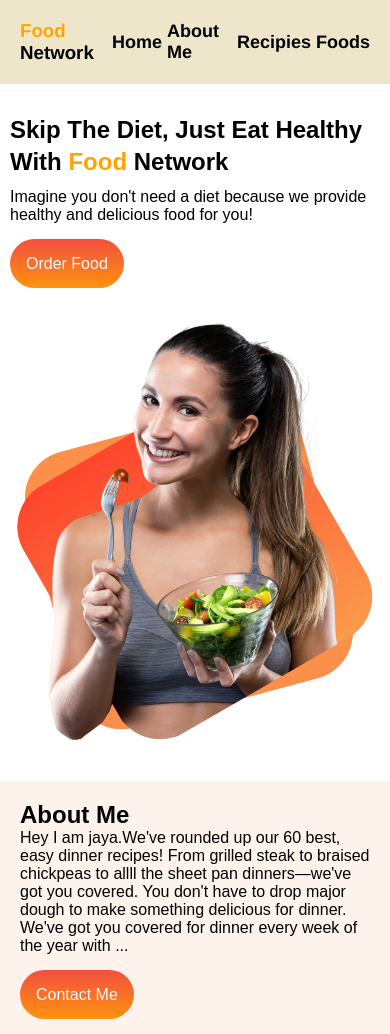
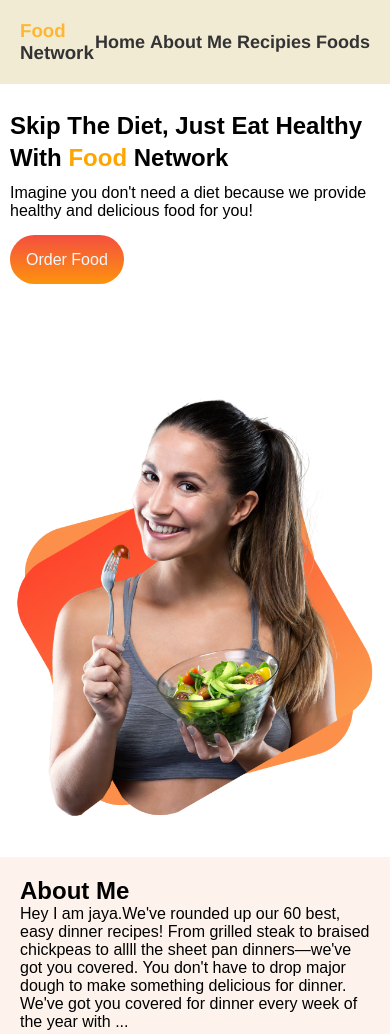
Before and after one commit to Etudiant-noir21/restaurant, a plain HTML site: page index.html in a window 390 px wide. Shown: the top 1034 px of the page. Drawn offline with Linux system fonts and the light colour scheme.

Commit message:
modification du mode appareil

```diff
--- a/style.css
+++ b/style.css
@@ -18,14 +18,18 @@ header{
     padding: 20px 20px;
     display: flex;
     justify-content: space-between;
-    align-items: center; background: fixed;
+    align-items: center; background-attachment: fixed;
     background-color: #eee6ca;
+    position: fixed;
+    width: 100%;
+    opacity: 0.80;
     font-family: 'Franklin Gothic Medium', 'Arial Narrow', Arial, sans-serif;
 }
 header ul{
     display: flex;
     align-items: center;
     gap: 20px;
+    justify-content: flex-end;
 
 }
 header ul a{
@@ -38,7 +42,7 @@ header ul a:hover{
 }
       /* <<<<<<<<<<<<<<< la partie section >>>>>>> */
       section .first{
-        padding: 30px 80px;
+        padding: 80px 80px;
         display: flex;
         justify-content: space-between;
         align-items: center;
@@ -157,16 +161,24 @@ header ul a:hover{
           header{
             width: 100%;
           }
+          header h3{
+            width: 20%;
+          }
           header ul{
             gap: 5px;
             width: 100%;
+          }
+          header ul li {
+            font-size: 12px;
           }
           section .first{
             padding: 20px 0;
             flex-direction: column;
             margin: 0%;
+            /* margin-top: 5rem; */
           }
         .first  .left-side{
+          margin: 5rem 0;
             width: 100%;
             padding: 10px;
             /* flex-direction: column; */
```
